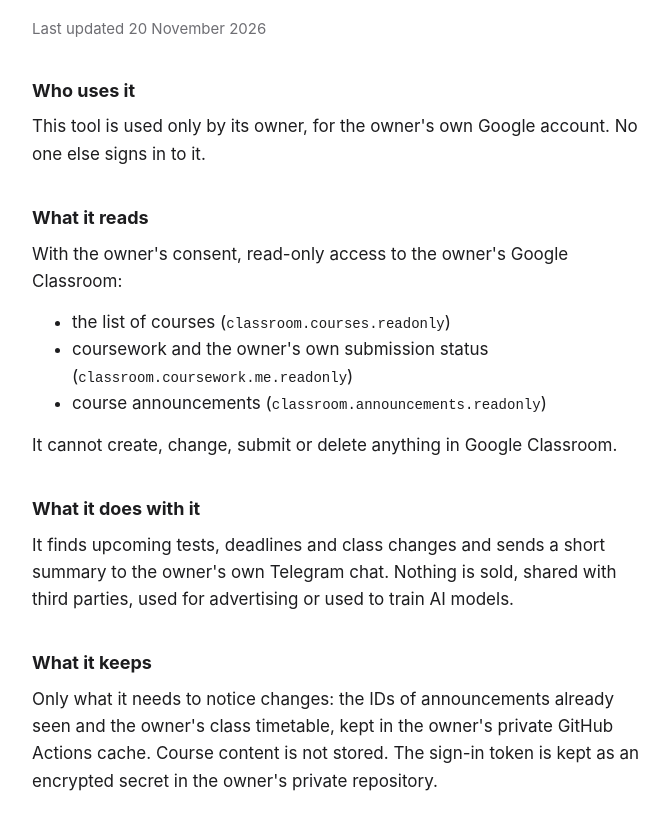
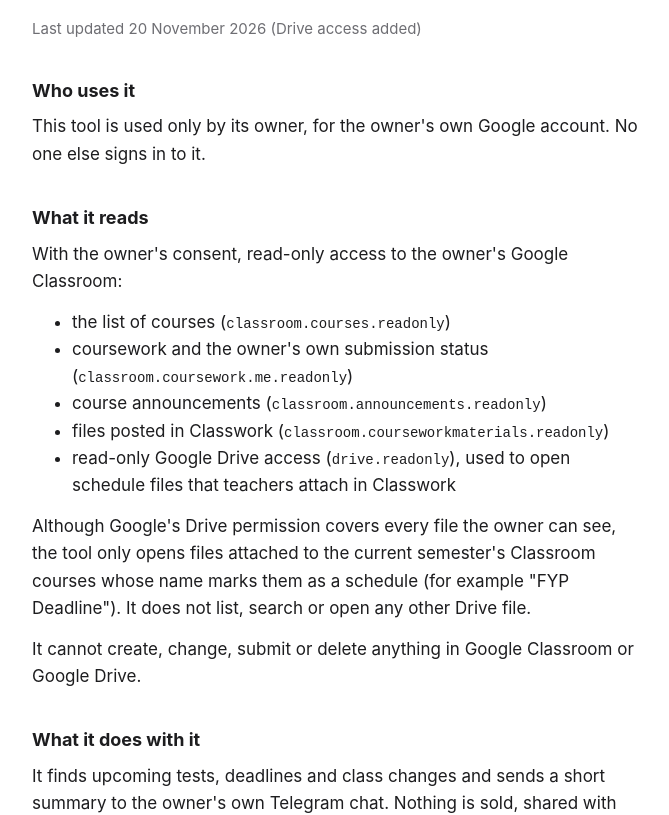
Before and after one commit to chunjie0213-ai/tarumt-timetable-privacy, a plain HTML site: page privacy.html in a window 1280 px wide. Shown: the part 139-954 px from the top of the page, without its empty margins (304-973 px from the left). Drawn offline with Linux system fonts and the light colour scheme.

Commit message:
Describe the Drive read-only access in the privacy policy
The OAuth app now also reads Classwork files and has read-only Drive access to
open schedule files. The policy says what that permission could reach and what the
tool actually opens and keeps.

Co-Authored-By: Claude Opus 5.5 <noreply@anthropic.com>

```diff
--- a/privacy.html
+++ b/privacy.html
@@ -10,7 +10,7 @@
   <main>
     <p><a href="./">TAR UMT Timetable</a></p>
     <h1>Privacy policy</h1>
-    <p class="meta">Last updated 20 November 2026</p>
+    <p class="meta">Last updated 20 November 2026 (Drive access added)</p>
 
     <h2>Who uses it</h2>
     <p>This tool is used only by its owner, for the owner's own Google account. No one else signs in to it.</p>
@@ -21,8 +21,14 @@
       <li>the list of courses (<code>classroom.courses.readonly</code>)</li>
       <li>coursework and the owner's own submission status (<code>classroom.coursework.me.readonly</code>)</li>
       <li>course announcements (<code>classroom.announcements.readonly</code>)</li>
+      <li>files posted in Classwork (<code>classroom.courseworkmaterials.readonly</code>)</li>
+      <li>read-only Google Drive access (<code>drive.readonly</code>), used to open schedule files that
+        teachers attach in Classwork</li>
     </ul>
-    <p>It cannot create, change, submit or delete anything in Google Classroom.</p>
+    <p>Although Google's Drive permission covers every file the owner can see, the tool only opens files
+      attached to the current semester's Classroom courses whose name marks them as a schedule
+      (for example "FYP Deadline"). It does not list, search or open any other Drive file.</p>
+    <p>It cannot create, change, submit or delete anything in Google Classroom or Google Drive.</p>
 
     <h2>What it does with it</h2>
     <p>It finds upcoming tests, deadlines and class changes and sends a short summary to the owner's own
@@ -30,8 +36,9 @@
       AI models.</p>
 
     <h2>What it keeps</h2>
-    <p>Only what it needs to notice changes: the IDs of announcements already seen and the owner's class
-      timetable, kept in the owner's private GitHub Actions cache. Course content is not stored. The
+    <p>Only what it needs to notice changes: the IDs of announcements already seen, the owner's class
+      timetable, and the dates and task names read from schedule files, kept in the owner's private
+      GitHub Actions cache. Other course content and file contents are not stored. The
       sign-in token is kept as an encrypted secret in the owner's private repository.</p>
 
     <h2>Stopping access</h2>
```
